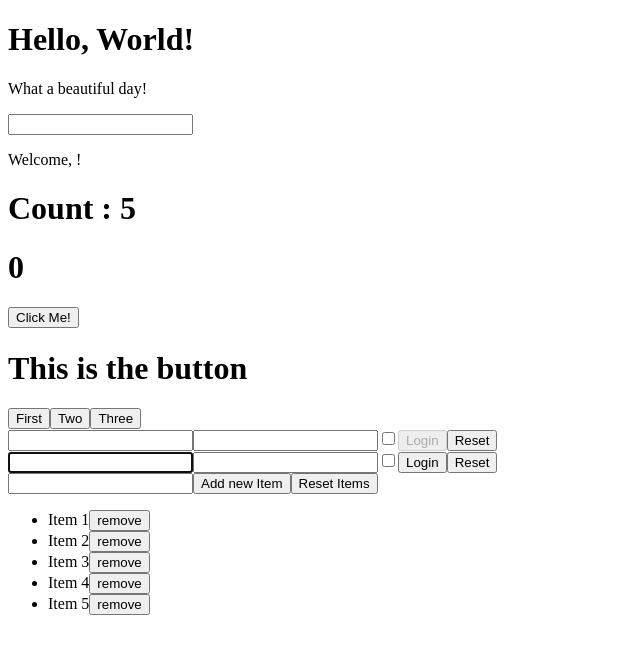
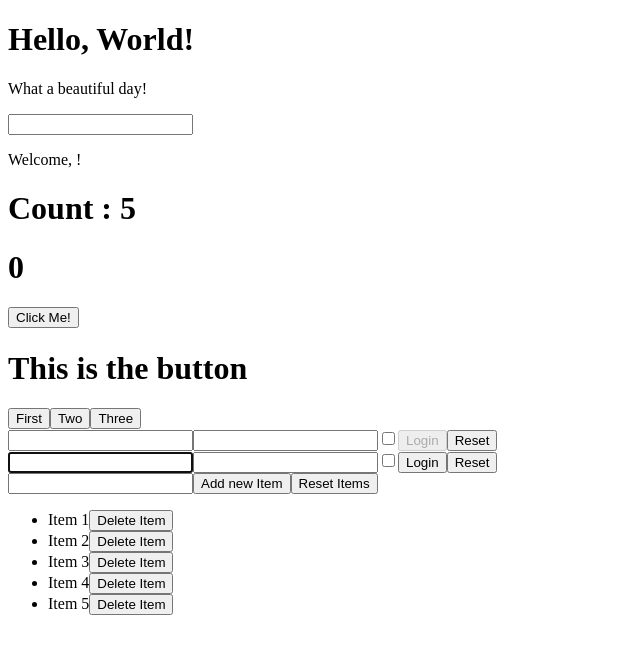
Before and after one commit to AngeloC94/React-Exercises, a React (Create React App) app: page / in a window 1280 px wide. Shown: the top 654 px of the page, without its empty margins (0-640 px from the left). Built offline with nearby package versions, Linux system fonts and the light colour scheme.

Commit message:
lists 06 done

```diff
--- a/src/TodoList.js
+++ b/src/TodoList.js
@@ -61,7 +61,7 @@ export class TodoList extends React.Component {
                 <ul>
                     {this.state.items.map((todo, index) => (
                         <li key={index}>{todo}
-                        <button key= {index} onClick={this.removeListItem.bind(this, index)}>remove</button>
+                        <button key= {index} onClick={this.removeListItem.bind(this, index)}>Delete Item</button>
                         </li>
                     ))}
                 </ul>
```
